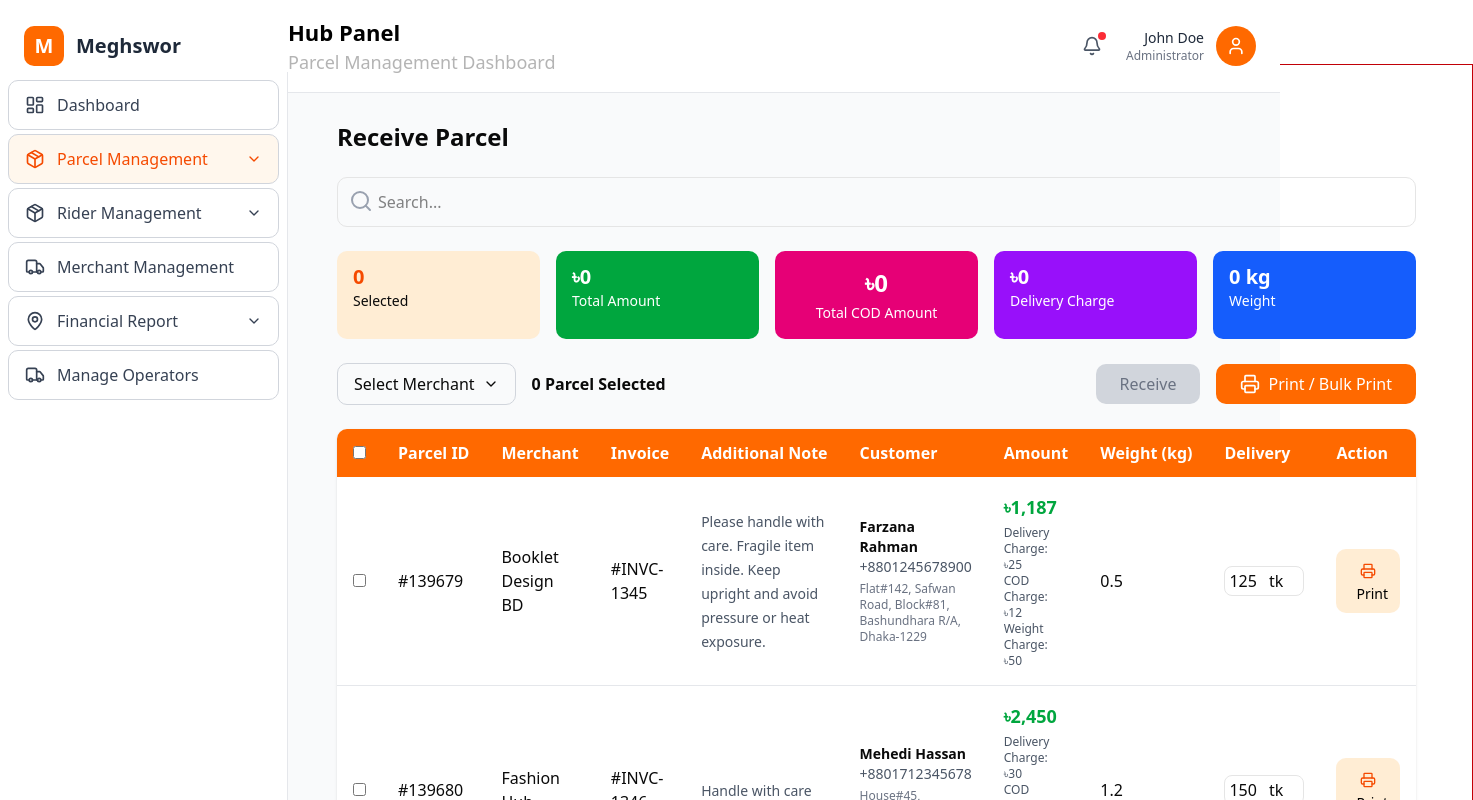
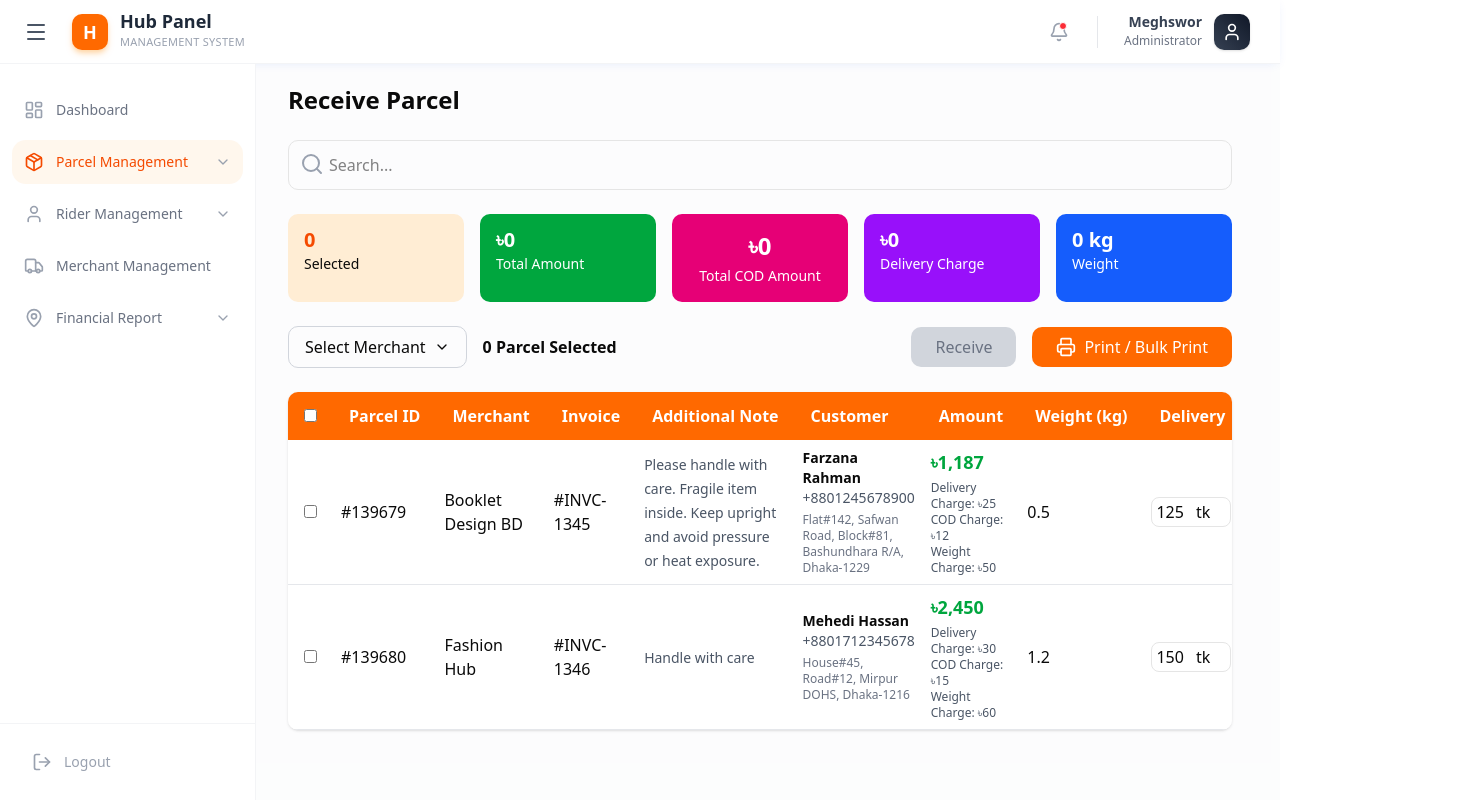
Before and after one commit to hrid1/meghswar-hub, a Next.js app: page /parcel-management/receive in a window 1280 px wide. Shown: the top 800 px of the page, 1473 px wide, since content can reach past the window. Built offline with nearby package versions, Linux system fonts and the light colour scheme.

Commit message:
Fix table and sidebar

```diff
--- a/app/(dashboard)/layout.tsx
+++ b/app/(dashboard)/layout.tsx
@@ -1,38 +1,43 @@
-"use client";
-import Header from "@/components/shared/Header";
-import Sidebar from "@/components/shared/Sidebar";
-import { useState } from "react";
+'use client';
 
-export default function DashboardLayout({
-  children,
-}: {
-  children: React.ReactNode;
-}) {
-  const [sidebarOpen, setSidebarOpen] = useState(true);
+import { Header } from '@/components/shared/Header';
+import { Sidebar } from '@/components/shared/Sidebar';
+import { ReactNode, useState } from 'react';
+
+
+interface DashboardLayoutProps {
+  children: ReactNode;
+}
+
+export default function DashboardLayout({ children }: DashboardLayoutProps) {
+  const [sidebarOpen, setSidebarOpen] = useState(false);
+  const [collapsed, setCollapsed] = useState(false);
 
   return (
-    <div>
-      <div className="min-h-screen bg-gray-50">
-        {/* Header - Full Width */}
-        <div className="">
-          <Header
-            sidebarOpen={sidebarOpen}
-            onMenuClick={() => setSidebarOpen((prev) => !prev)}
-          />
-        </div>
+    <div className="min-h-screen bg-gray-50/50">
+      <Header
+        sidebarOpen={sidebarOpen}
+        collapsed={collapsed}
+        setCollapsed={setCollapsed}
+        setSidebarOpen={setSidebarOpen}
+      />
 
-        {/* Sidebar & Main Content */}
-        <div className="flex mt-16">
-          <div className="mt-14">
-            <Sidebar open={sidebarOpen} onClose={() => setSidebarOpen(false)} />
-          </div>
+      <Sidebar
+        open={sidebarOpen}
+        collapsed={collapsed}
+        setCollapsed={setCollapsed}
+        onClose={() => setSidebarOpen(false)}
+      />
 
-          {/* Main Content Area */}
-          <main className="flex-1 p-8 md:ml-70 transition-all duration-300 border border-red-700">
-            {children}
-          </main>
-        </div>
-      </div>
+      <main
+        className={`
+          pt-15 px-6 pb-10
+          transition-all duration-300 ease-in-out
+          ${collapsed ? "md:ml-20" : "md:ml-60"}
+        `}
+      >
+        {children}
+      </main>
     </div>
   );
 }
--- a/components/reusable/DataTable3.tsx
+++ b/components/reusable/DataTable3.tsx
@@ -19,7 +19,7 @@ export default function DataTable3({
         <thead>
           <tr className="bg-orange-500 text-white">
             {/* Select All Checkbox */}
-            <th style={{ width: 60 }} className="px-4 py-3">
+            <th style={{ width: 10 }} className="px-4 py-3">
               <input
                 type="checkbox"
                 checked={allSelected}
@@ -49,7 +49,7 @@ export default function DataTable3({
                 className="border-b border-gray-200 hover:bg-gray-50"
               >
                 {/* Row checkbox */}
-                <td className="px-4 py-4">
+                <td className="px-4 py-2">
                   <input
                     type="checkbox"
                     checked={isSelected}
@@ -59,7 +59,7 @@ export default function DataTable3({
 
                 {/* Row data */}
                 {columns.map((col: any) => (
-                  <td key={col.key} className="px-4 py-4 align-">
+                  <td key={col.key} className="p-2 align-">
                     {col.render ? col.render(row) : row[col.key]}
                   </td>
                 ))}
--- a/components/shared/Header.tsx
+++ b/components/shared/Header.tsx
@@ -1,62 +1,64 @@
-"use client";
+'use client';
 
-import { Bell, Menu, User, X } from "lucide-react";
+import { Bell, Menu, User } from 'lucide-react';
 
-export default function Header({
+interface HeaderProps {
+  sidebarOpen: boolean;
+  collapsed: boolean;
+  setCollapsed: (v: boolean) => void;
+  setSidebarOpen: (v: boolean) => void;
+}
+
+export function Header({
   sidebarOpen,
-  onMenuClick,
-}: {
-  sidebarOpen: boolean;
-  onMenuClick: () => void;
-}) {
-  console.log("SI", sidebarOpen);
+  collapsed,
+  setCollapsed,
+  setSidebarOpen,
+}: HeaderProps) {
   return (
-    <header className="fixed top-0 left-0 right-0 bg-white border-b border-gray-200 z-50">
-      <div className="flex items-center justify-between px-6 py-4">
-        {/* Left Section */}
+    <header className="fixed top-0 left-0 right-0 h-16 bg-white border-b border-gray-100 z-40 px-4 md:px-6 flex items-center justify-between shadow-[0_2px_10px_-3px_rgba(6,81,237,0.1)]">
+      <div className="flex items-center gap-4">
+        <button
+          onClick={() => {
+            if (window.innerWidth < 768) {
+              setSidebarOpen(!sidebarOpen);
+            } else {
+              setCollapsed(!collapsed);
+            }
+          }}
+          className="p-2 -ml-2 rounded-lg hover:bg-gray-100 text-gray-600 focus:outline-none transition-colors"
+          aria-label="Toggle Menu"
+        >
+          <Menu className="w-6 h-6" />
+        </button>
 
-       <div className="flex items-center justify-between">
-         <div className="flex items-center space-x-3  w-64">
-          {/* hamburger for mobile */}
-          <button onClick={onMenuClick} className="cursor-pointer md:hidden">
-            {sidebarOpen ? (
-              <X className="w-6 h-6 text-gray-600" />
-            ) : (
-              <Menu className="md:hidden  rounded-lg hover:bg-gray-100 text-black" />
-            )}
-          </button>
-          <div className="w-10 h-10 bg-orange-500 rounded-lg flex items-center justify-center">
-            <span className="text-white font-bold text-xl">M</span>
+        <div className="flex items-center gap-3">
+          <div className="w-9 h-9 bg-orange-500 rounded-lg flex items-center justify-center shadow-md shadow-orange-200">
+            <span className="text-white font-bold text-lg">H</span>
           </div>
-          <span className="text-xl font-bold text-gray-800">Meghswor</span>
+          <div className="hidden md:block">
+             <h1 className="font-bold text-lg text-gray-800 leading-none">Hub Panel</h1>
+             <p className="text-[11px] text-gray-400 font-medium tracking-wide uppercase mt-1">Management System</p>
+          </div>
         </div>
+      </div>
 
-        <div className="ml-2">
-          <h2 className="w-[115px] h-[33px] font-poppins not-italic font-bold text-[22px] leading-[33px] text-[#000000]">Hub Panel</h2>
-          <p className="w-[289px] h-[27px]  font-poppins not-italic font-normal text-[18px] leading-[27px] text-[#B4B4B4]">Parcel Management Dashboard</p>
-        </div>
+      <div className="flex items-center gap-2 md:gap-5">
+        <button className="p-2 text-gray-400 hover:bg-gray-50 hover:text-gray-600 rounded-full transition-colors relative">
+          <Bell className="w-5 h-5" />
+          <span className="absolute top-2 right-2.5 w-2 h-2 bg-red-500 rounded-full border border-white"></span>
+        </button>
 
+        <div className="h-8 w-px bg-gray-200 hidden md:block"></div>
 
-       </div>
-
-        {/* Right Section - Notifications & User */}
-        <div className="flex items-center space-x-4 ">
-          {/* Notification Bell */}
-          <button className="relative p-2 text-gray-600 hover:bg-gray-100 rounded-lg transition-colors">
-            <Bell className="w-5 h-5" />
-            <span className="absolute top-1 right-1 w-2 h-2 bg-red-500 rounded-full" />
-          </button>
-
-          {/* User Profile */}
-          <div className="flex items-center space-x-3">
-            <div className="text-right">
-              <p className="text-sm font-medium text-gray-800">John Doe</p>
-              <p className="text-xs text-gray-500">Administrator</p>
-            </div>
-            <div className="w-10 h-10 bg-orange-500 rounded-full flex items-center justify-center">
-              <User className="w-5 h-5 text-white" />
-            </div>
-          </div>
+        <div className="flex items-center gap-3 cursor-pointer p-1.5 hover:bg-gray-50 rounded-xl transition-colors">
+           <div className="hidden md:block text-right">
+             <p className="text-sm font-semibold text-gray-700 leading-none">Meghswor</p>
+             <p className="text-xs text-gray-500 mt-1">Administrator</p>
+           </div>
+           <div className="w-9 h-9 bg-gradient-to-tr from-gray-700 to-gray-900 rounded-lg flex items-center justify-center text-white shadow-sm">
+              <User className="w-5 h-5" />
+           </div>
         </div>
       </div>
     </header>
--- a/components/shared/Sidebar.tsx
+++ b/components/shared/Sidebar.tsx
@@ -1,22 +1,17 @@
-"use client";
+'use client';
 
-import Link from "next/link";
-import { usePathname } from "next/navigation";
+import { useState } from 'react';
+import Link from 'next/link';
+import { usePathname } from 'next/navigation';
 import {
   LayoutDashboard,
   Package,
   TruckIcon,
-  ArrowLeftRight,
-  UserCheck,
   MapPin,
-  FileText,
-  BarChart3,
-  History,
-  BoxIcon,
+  User,
   ChevronDown,
-  X,
-} from "lucide-react";
-import { useState } from "react";
+  LogOut,
+} from 'lucide-react';
 
 const menuItems = [
   {
@@ -34,143 +29,159 @@ const menuItems = [
       { label: "Assign Rider", href: "/parcel-management/assign-rider" },
       { label: "Unprocessed", href: "/parcel-management/unprocessed" },
       { label: "Processed", href: "/parcel-management/processed" },
-      { label: "Pickup Request", href: "/parcel-management/pickup-request" },
-      { label: "HUB Transfer", href: "/parcel-management/hub-transfer" },
-      { label: "HUB Receive", href: "/parcel-management/hub-receive" },
-      { label: "Third Party", href: "/parcel-management/third-party" },
-      { label: "Parcel Reports", href: "/parcel-management/parcel-reports" },
-      { label: "Parcel History", href: "/parcel-management/parcel-history" },
     ],
   },
   {
-    icon: Package,
+    icon: User,
     label: "Rider Management",
     href: "/rider-management",
     children: [
       { label: "Rider List", href: "/rider-management/rider-list" },
-      { label: "Rider Status", href: "/rider-management/rider-status" },
-      { label: "Rider transfer", href: "/rider-management/rider-transfer" },
-      { label: "Create Rider", href: "/rider-management/create-rider" },
       { label: "Performance", href: "/rider-management/performance" },
-      { label: "Verify OTP", href: "/rider-management/verify-otp" },
     ],
   },
-
   {
     icon: TruckIcon,
     label: "Merchant Management",
     href: "/merchant-management",
   },
-
   {
     icon: MapPin,
     label: "Financial Report",
     href: "/financial-report",
     children: [
-      { label: "COD Manangement", href: "/financial-report/cod-manangement" },
-      { label: "Transaction", href: "/financial-report/transaction" },
+      { label: "Transactions", href: "/financial-report/transaction" },
+      { label: "COD Management", href: "/financial-report/cod-management" },
     ],
-  },
-
-   {
-    icon: TruckIcon,
-    label: "Manage Operators",
-    href: "/merchant-management",
   },
 ];
 
-export default function Sidebar({
+interface SidebarProps {
+  open: boolean;
+  collapsed: boolean;
+  setCollapsed: (v: boolean) => void;
+  onClose: () => void;
+}
+
+export function Sidebar({
   open,
+  collapsed,
+  setCollapsed,
   onClose,
-}: {
-  open: boolean;
-  onClose: () => void;
-}) {
+}: SidebarProps) {
   const pathname = usePathname();
   const [expandedItems, setExpandedItems] = useState<string[]>([]);
 
   const toggleExpand = (href: string) => {
+    if (collapsed) {
+      setCollapsed(false);
+      setTimeout(() => {
         setExpandedItems((prev) =>
-      prev.includes(href)
-        ? prev.filter((item) => item !== href)
-        : [...prev, href]
+          prev.includes(href) ? prev.filter(i => i !== href) : [...prev, href]
+        );
+      }, 150);
+      return;
+    }
+    setExpandedItems((prev) =>
+      prev.includes(href) ? prev.filter((item) => item !== href) : [...prev, href]
     );
   };
 
   const isActive = (href: string) => pathname === href;
   const isChildActive = (children?: { href: string }[]) =>
-    children?.some((child) => pathname === child.href);
+    children?.some((child) => pathname.startsWith(child.href));
 
   return (
     <>
-      {
-        // overlay for mobile
-        open && (
       <div
         onClick={onClose}
-            className="fixed inset-0 bg-black/40 z-40 md:hidden"
+        className={`fixed inset-0 bg-gray-900/50 backdrop-blur-sm z-40 transition-opacity duration-300 md:hidden ${
+          open ? "opacity-100" : "opacity-0 pointer-events-none"
+        }`}
       />
-        )
-      }
+
       <aside
-        className={`fixed left-0 top-18 h-[calc(100vh-4rem)] w-72 bg-white border-r border-gray-200 overflow-y-auto z-50 transform transition-transform duration-300 ${
-          open ? "translate-x-0" : "-translate-x-full"
-        } md:translate-x-0`}
+        className={`
+          fixed left-0 top-0 bottom-0 z-50 bg-white border-r border-gray-100
+          transition-all duration-300 cubic-bezier(0.4, 0, 0.2, 1)
+          ${open ? "translate-x-0" : "-translate-x-full"}
+          md:translate-x-0 md:top-16 md:h-[calc(100vh-4rem)]
+          ${collapsed ? "md:w-20" : "md:w-64"}
+        `}
       >
-        <nav className="p-2 space-y-1">
-          {/* menu items */}
+        <div className="h-full flex flex-col justify-between">
+          <div className="flex-1 overflow-y-auto sidebar-scroll py-6 px-3 space-y-1">
             {menuItems.map((item) => {
               const isExpanded = expandedItems.includes(item.href);
               const hasActiveChild = isChildActive(item.children);
+              const active = isActive(item.href);
+
+              const itemClasses = `
+                relative flex items-center w-full p-3 rounded-xl transition-all duration-200 group
+                ${collapsed ? 'justify-center' : 'justify-between'}
+                ${active || hasActiveChild
+                  ? 'bg-orange-50 text-orange-600'
+                  : 'text-gray-500 hover:bg-gray-50 hover:text-gray-900'}
+              `;
 
               return (
-              <div key={item.href} className="">
-                {/* Main Menu Item */}
+                <div key={item.href} className="mb-2">
+                  {collapsed && (
+                    <div className="absolute left-full top-2 ml-3 px-3 py-1.5 bg-gray-900 text-white text-xs font-medium rounded-md opacity-0 group-hover:opacity-100 transition-opacity whitespace-nowrap z-50 pointer-events-none shadow-xl transform translate-x-2 group-hover:translate-x-0 transition-transform">
+                      {item.label}
+                    </div>
+                  )}
+
                   {item.children ? (
-                  <button
-                    onClick={() => toggleExpand(item.href)}
-                    className={`w-full flex items-center justify-between px-4 py-3 cursor-pointer rounded-lg transition-colors border border-gray-300  ${
-                      hasActiveChild
-                        ? "bg-orange-50 text-orange-600 "
-                        : "text-gray-700 hover:bg-gray-100"
-                    }`}
-                  >
-                    <div className="flex items-center space-x-3">
-                      <item.icon className="w-5 h-5" />
-                      <span className="font-medium">{item.label}</span>
+                    <button onClick={() => toggleExpand(item.href)} className={itemClasses}>
+                      <div className={`flex items-center ${collapsed ? 'justify-center w-full' : 'gap-3'}`}>
+                         <item.icon className={`
+                           ${collapsed ? "w-6 h-6" : "w-5 h-5"}
+                           shrink-0 transition-colors
+                           ${hasActiveChild ? "text-orange-600" : "text-gray-400 group-hover:text-gray-600"}
+                         `} />
+
+                         {!collapsed && (
+                           <span className="font-medium text-sm text-left flex-1 truncate">{item.label}</span>
+                         )}
                       </div>
-                    <ChevronDown
-                      className={`w-4 h-4 transition-transform ${
-                        isExpanded ? "rotate-180" : ""
-                      }`}
-                    />
+
+                      {!collapsed && (
+                        <ChevronDown className={`w-4 h-4 text-gray-400 transition-transform duration-200 ${isExpanded ? "rotate-180" : ""}`} />
+                      )}
                     </button>
                   ) : (
-                  <Link
-                    href={item.href}
-                    className={`flex items-center space-x-3 px-4 py-3 rounded-lg transition-colors border border-gray-300  ${
-                      isActive(item.href)
-                        ? "bg-orange-500 text-white"
-                        : "text-gray-700 hover:bg-gray-100"
-                    }`}
-                  >
-                    <item.icon className="w-5 h-5" />
-                    <span className="font-medium">{item.label}</span>
+                    <Link href={item.href} className={itemClasses}>
+                      <div className={`flex items-center ${collapsed ? 'justify-center w-full' : 'gap-3'}`}>
+                         <item.icon className={`
+                           ${collapsed ? "w-6 h-6" : "w-5 h-5"}
+                           shrink-0 transition-colors
+                           ${active ? "text-orange-600" : "text-gray-400 group-hover:text-gray-600"}
+                         `} />
+
+                         {!collapsed && (
+                           <span className="font-medium text-sm truncate">{item.label}</span>
+                         )}
+                      </div>
                     </Link>
                   )}
 
-                {/* Submenu Items */}
-                {item.children && isExpanded && (
-                  <div className="ml-8 mt-1 space-y-1 ">
+                  <div className={`
+                    overflow-hidden transition-all duration-300 ease-in-out
+                    ${!collapsed && isExpanded ? "max-h-[500px] opacity-100 mt-1" : "max-h-0 opacity-0"}
+                  `}>
+                    {item.children && (
+                      <div className="ml-5 pl-4 border-l-2 border-gray-100 space-y-1 py-1">
                         {item.children.map((child) => (
                           <Link
                             key={child.href}
                             href={child.href}
-                        className={`block px-4 py-2 text-sm rounded-lg transition-colors border border-gray-300 ${
-                          isActive(child.href)
-                            ? "bg-orange-100 text-orange-600 font-medium"
-                            : "text-gray-600 hover:text-orange-600 hover:bg-gray-50"
-                        }`}
+                            className={`
+                              block px-3 py-2 text-sm rounded-lg transition-colors truncate
+                              ${isActive(child.href)
+                                ? "text-orange-600 bg-orange-50 font-medium"
+                                : "text-gray-500 hover:text-gray-900 hover:bg-gray-50"}
+                            `}
                           >
                             {child.label}
                           </Link>
@@ -178,9 +189,21 @@ export default function Sidebar({
                       </div>
                     )}
                   </div>
+                </div>
               );
             })}
-        </nav>
+          </div>
+
+          <div className={`p-4 border-t border-gray-100 ${collapsed ? 'flex justify-center' : ''}`}>
+             <button className={`
+               flex items-center rounded-xl text-gray-400 hover:bg-red-50 hover:text-red-600 transition-colors group
+               ${collapsed ? "p-3 justify-center" : "w-full px-4 py-3 gap-3"}
+             `}>
+                <LogOut className="w-5 h-5 group-hover:translate-x-1 transition-transform" />
+                {!collapsed && <span className="text-sm font-medium">Logout</span>}
+             </button>
+          </div>
+        </div>
       </aside>
     </>
   );
```
Also changed, not shown: components/reusable/Link.tsx (added, +23 -0 lines). Lines whose indentation alone changed are shown as unchanged.
